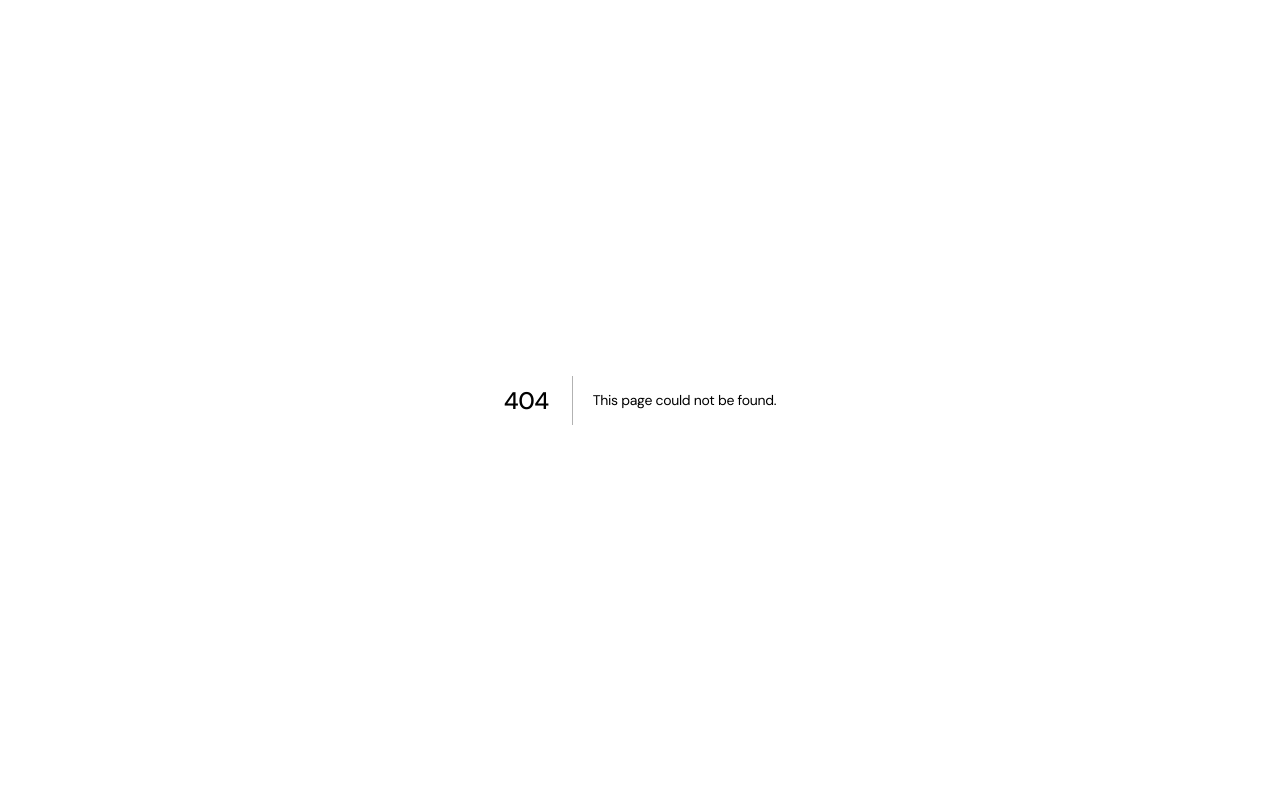
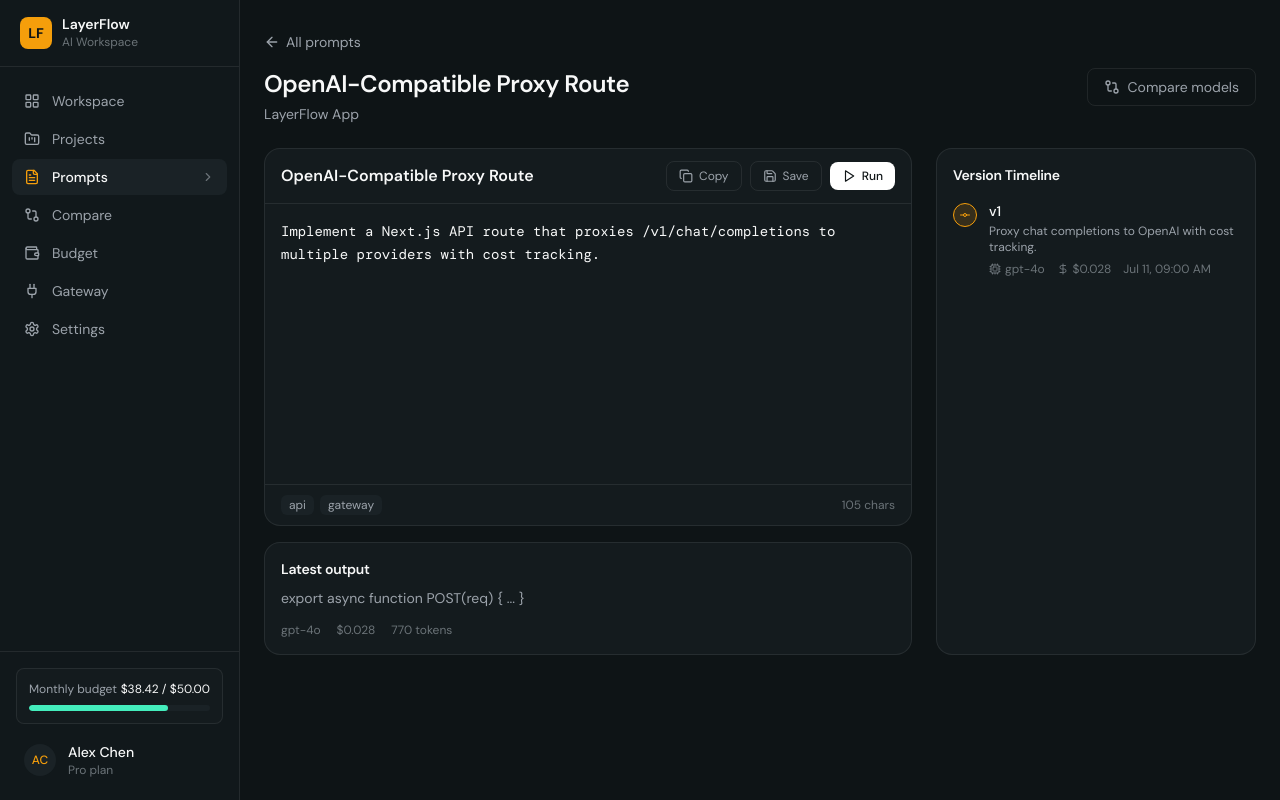
Before and after one commit to Rohit94r/LayerFlow.In, a Next.js app: page /prompts/prompt_api_route in a window 1280 px wide. Before the commit this address had no page. Built offline with nearby package versions, Linux system fonts and the light colour scheme.

Commit message:
feat: add prompts list and editor pages
Build prompts overview with search and filtering, and prompt
detail page with PromptEditor, version Timeline, and quick
actions for saving and comparing versions.

```diff
--- /dev/null
+++ b/app/(app)/prompts/[promptId]/page.tsx
@@ -0,0 +1,82 @@
+import Link from "next/link";
+import { notFound } from "next/navigation";
+import { ArrowLeft, GitCompare } from "lucide-react";
+import PromptEditor from "@/components/workspace/PromptEditor";
+import Timeline from "@/components/workspace/Timeline";
+import { getPrompt, getProject } from "@/lib/mock-data";
+
+export const metadata = {
+  title: "Prompt",
+};
+
+interface PromptDetailPageProps {
+  params: Promise<{ promptId: string }>;
+}
+
+export default async function PromptDetailPage({
+  params,
+}: PromptDetailPageProps) {
+  const { promptId } = await params;
+  const prompt = getPrompt(promptId);
+  if (!prompt) notFound();
+
+  const project = getProject(prompt.projectId);
+  const latestVersion = prompt.versions[prompt.versions.length - 1];
+
+  return (
+    <div className="space-y-6">
+      <div>
+        <Link
+          href="/prompts"
+          className="mb-4 inline-flex items-center gap-1.5 text-sm text-[var(--color-muted)] transition-colors hover:text-[var(--color-ink)]"
+        >
+          <ArrowLeft className="h-4 w-4" />
+          All prompts
+        </Link>
+        <div className="flex items-start justify-between">
+          <div>
+            <h1 className="text-2xl font-semibold text-[var(--color-ink)]">
+              {prompt.title}
+            </h1>
+            {project && (
+              <p className="mt-1 text-sm text-[var(--color-muted)]">
+                {project.name}
+              </p>
+            )}
+          </div>
+          <Link
+            href="/compare"
+            className="flex items-center gap-2 rounded-lg border border-[var(--color-border)] px-4 py-2 text-sm text-[var(--color-muted)] transition-colors hover:border-[var(--color-border-strong)] hover:text-[var(--color-ink)]"
+          >
+            <GitCompare className="h-4 w-4" />
+            Compare models
+          </Link>
+        </div>
+      </div>
+
+      <div className="grid gap-6 lg:grid-cols-[1fr_320px]">
+        <div className="space-y-4">
+          <PromptEditor prompt={prompt} />
+          {latestVersion && (
+            <div className="card p-4">
+              <h3 className="mb-2 text-sm font-semibold text-[var(--color-ink)]">
+                Latest output
+              </h3>
+              <p className="text-sm leading-relaxed text-[var(--color-muted)]">
+                {latestVersion.output}
+              </p>
+              <div className="mt-3 flex items-center gap-4 text-xs text-[var(--color-faint)]">
+                <span>{latestVersion.model}</span>
+                <span>${latestVersion.cost.toFixed(3)}</span>
+                <span>
+                  {latestVersion.tokensIn + latestVersion.tokensOut} tokens
+                </span>
+              </div>
+            </div>
+          )}
+        </div>
+        <Timeline versions={prompt.versions} />
+      </div>
+    </div>
+  );
+}
--- /dev/null
+++ b/app/(app)/prompts/page.tsx
@@ -0,0 +1,59 @@
+import Link from "next/link";
+import { Plus, Search } from "lucide-react";
+import PromptList from "@/components/workspace/PromptList";
+import { prompts } from "@/lib/mock-data";
+
+export const metadata = {
+  title: "Prompts",
+};
+
+export default function PromptsPage() {
+  const sorted = [...prompts].sort(
+    (a, b) => new Date(b.updatedAt).getTime() - new Date(a.updatedAt).getTime()
+  );
+
+  return (
+    <div className="space-y-6">
+      <div className="flex items-start justify-between">
+        <div>
+          <h1 className="text-2xl font-semibold text-[var(--color-ink)]">
+            Prompts
+          </h1>
+          <p className="mt-1 text-sm text-[var(--color-muted)]">
+            All prompts across your workspace — versioned, searchable, reusable.
+          </p>
+        </div>
+        <button className="btn-primary flex items-center gap-2 rounded-lg px-4 py-2 text-sm font-medium">
+          <Plus className="h-4 w-4" />
+          New prompt
+        </button>
+      </div>
+
+      <div className="relative">
+        <Search className="absolute left-3 top-1/2 h-4 w-4 -translate-y-1/2 text-[var(--color-faint)]" />
+        <input
+          type="search"
+          placeholder="Search prompts..."
+          className="w-full rounded-lg border border-[var(--color-border)] bg-[var(--color-surface)] py-2.5 pl-10 pr-4 text-sm text-[var(--color-ink)] outline-none placeholder:text-[var(--color-faint)] focus:border-[var(--color-border-strong)]"
+        />
+      </div>
+
+      <div className="flex flex-wrap gap-2">
+        {["All", "Favorites", "ui", "api", "compare", "copy"].map((filter, i) => (
+          <button
+            key={filter}
+            className={`rounded-full px-3 py-1 text-xs font-medium transition-colors ${
+              i === 0
+                ? "bg-[var(--color-surface-2)] text-[var(--color-ink)]"
+                : "text-[var(--color-muted)] hover:text-[var(--color-ink)]"
+            }`}
+          >
+            {filter}
+          </button>
+        ))}
+      </div>
+
+      <PromptList prompts={sorted} showProject />
+    </div>
+  );
+}
```
